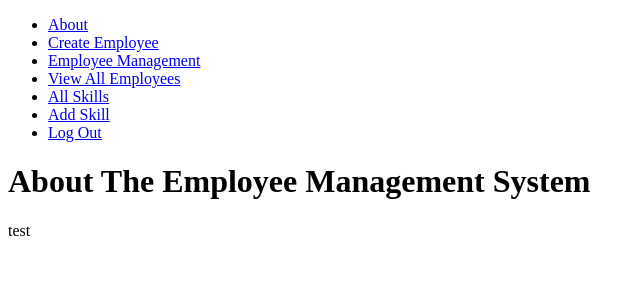
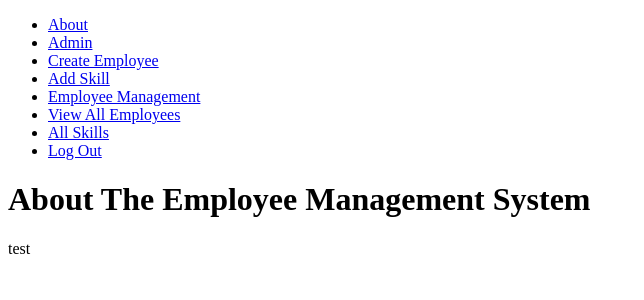
Before and after one commit to csposito1220/employee_management, a Django app: page /about in a window 1280 px wide. Shown: the top 300 px of the page, without its empty margins (0-644 px from the left). Run offline with Django 3.2, Linux system fonts and the light colour scheme; the visitor is signed in with stand-in values (Sample User, id 1).

Commit message:
Add admin link to navbar

```diff
--- a/main_app/templates/base.html
+++ b/main_app/templates/base.html
@@ -14,13 +14,14 @@
           <li><a href="/about">About</a></li>
           {% if user.is_authenticated %}
           {% if user.is_superuser %}
+          <li><a href="{% url 'admin' %}">Admin</a></li>
           <li><a href="{% url 'employee_create' %}">Create Employee</a></li>
+          <li><a href="{% url 'skill_create' %}">Add Skill</a></li>
           {% else %}
           {% endif %}
-          <li><a href="/">Employee Management</a></li>
-          <li><a href="/employees">View All Employees</a></li>
-          <li><a href="/skills">All Skills</a></li>
-          <li><a href="/skills/create">Add Skill</a></li>
+          <li><a href="{% url 'home' %}">Employee Management</a></li>
+          <li><a href="{% url 'index' %}">View All Employees</a></li>
+          <li><a href="{% url 'skills_index' %}">All Skills</a></li>
           <li><a href="{% url 'logout' %}">Log Out</a></li>
           {% else %}
           <li><a href="{% url 'signup' %}">Sign Up</a></li>
--- a/main_app/urls.py
+++ b/main_app/urls.py
@@ -4,6 +4,7 @@ from . import views
 urlpatterns = [
 	path('', views.home, name = 'home'),
     path('about', views.about, name='about'),
+    path('admin', views.admin, name='admin'),
     path('employees/', views.employees_index, name='index'),
     path("employees/<int:employee_id>/", views.employees_details, name="detail"),
     path('employees/create/', views.EmployeeCreate.as_view(), name='employee_create'),
--- a/main_app/views.py
+++ b/main_app/views.py
@@ -14,6 +14,8 @@ def home(request):
     return render(request, 'home.html')
 def about(request):
     return render(request, 'about.html')
+def admin(request):
+    return redirect('admin')
 def employees_index(request):
     employees = Employee.objects.all()
     return render(request, 'employees/index.html', {
```
Also changed, not shown: main_app/migrations/0007_remove_employee_email_and_more.py (added).
